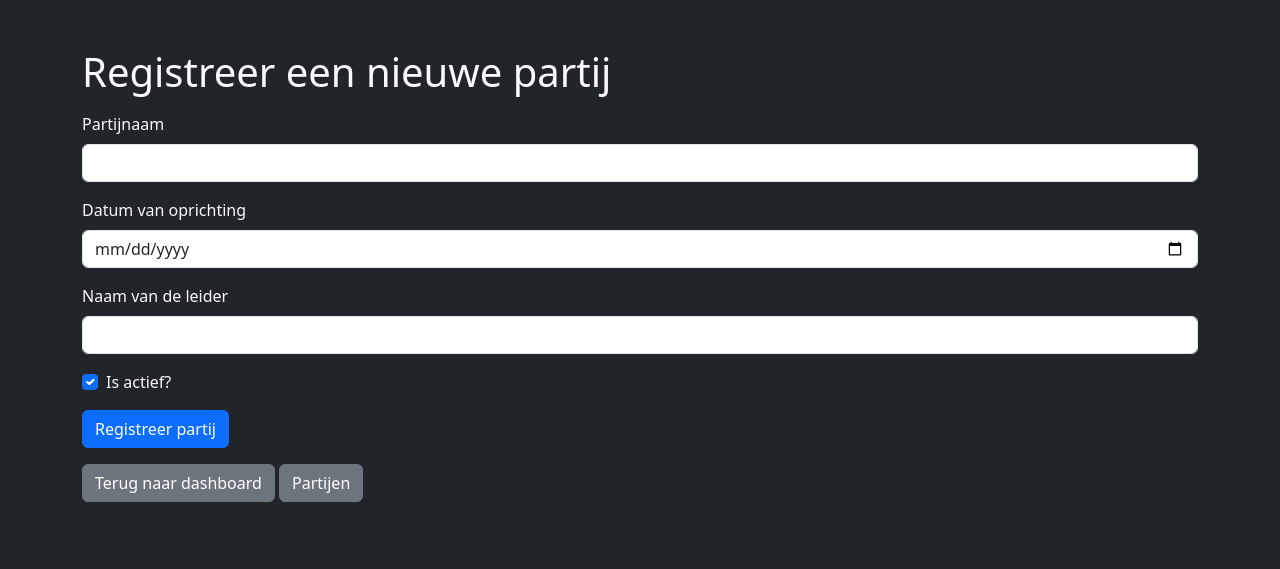
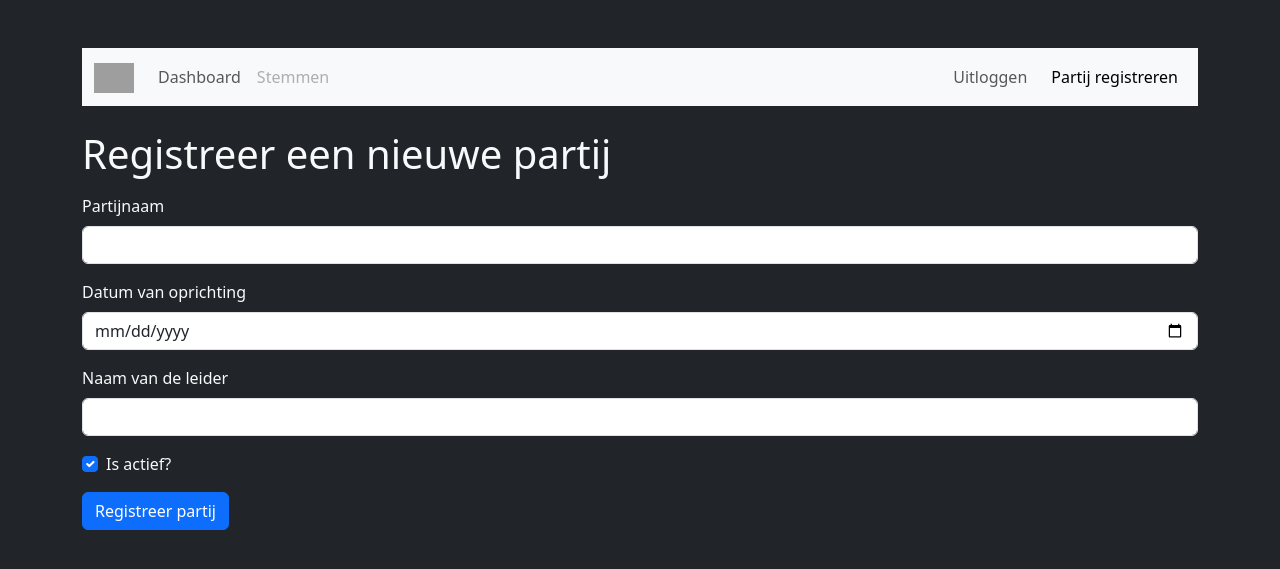
Before and after one commit to trueeman/proefexamen-diego-misha-berkay, a PHP site: page /register_partij.php in a window 1280 px wide. Shown: the top 569 px of the page. Run offline with PHP 8.4, Linux system fonts and the light colour scheme; the visitor is signed in with stand-in values (Sample User, id 1); data that the repository does not hold is empty; grey boxes are pictures that could not be loaded.

Commit message:
navbar en sql hotfix

```diff
--- a/project/public_html/index.php
+++ b/project/public_html/index.php
@@ -33,7 +33,7 @@ if (!isset($_SESSION['userid'])) {
     <div class="container text-center mt-5">
         <nav class="navbar navbar-expand-lg bg-body-tertiary">
             <div class="container-fluid">
-                <a class="navbar-brand" href="">
+                <a class="navbar-brand" href="index.php">
                     <img src="https://www.techniekcollegerotterdam.nl/assets/tcr-logo-a6a45f6beeaae69f30221d89d2a3e4ba1e2696114d5587459bf6a5dcf3603228.svg" alt="Logo" height="30" class="d-inline-block align-text-top">
                 </a>
                 <button class="navbar-toggler" type="button" data-bs-toggle="collapse" data-bs-target="#navbarNav" aria-controls="navbarNav" aria-expanded="false" aria-label="Toggle navigation">
@@ -61,10 +61,6 @@ if (!isset($_SESSION['userid'])) {
                     <a class="nav-link" href="login.php">Inloggen</a>
                     </li>
                  <?php endif; ?>
-                    </ul>
-
-                        </li>
-                    </ul>
                 </div>
             </div>
         </nav>
--- a/project/public_html/login.php
+++ b/project/public_html/login.php
@@ -6,11 +6,7 @@ session_start();
 $db = new Database;
 $conn = $db->getConn();
 
-if ($conn) : ?>
-<h3 class="text-light" style="position: absolute;">✅ Connectie geslaagd</h3>
-<?php else: ?>
-<h3 class="text-light" style="position: absolute;">⚠️ Connectie gefaald</h3>
-<?php endif; ?>
+?>
 
 <!DOCTYPE html>
 <html lang="en">
--- a/project/public_html/register_partij.php
+++ b/project/public_html/register_partij.php
@@ -36,7 +36,6 @@ if ($_SERVER['REQUEST_METHOD'] === 'POST') {
 
         if ($stmt->execute()) {
             $message = "De partij is succesvol geregistreerd.";
-            // Leeg het formulier of herlaad om dubbele indiening te voorkomen
             header("Location: register_partij.php");
             exit();
         } else {
@@ -47,15 +46,50 @@ if ($_SERVER['REQUEST_METHOD'] === 'POST') {
 ?>
 
 <!DOCTYPE html>
-<html lang="en">
+<html lang="nl">
 <head>
     <meta charset="UTF-8">
     <meta name="viewport" content="width=device-width, initial-scale=1.0">
     <title>Partij Registreren</title>
-    <link href="https://cdn.jsdelivr.net/npm/bootstrap@5.3.3/dist/css/bootstrap.min.css" rel="stylesheet" integrity="sha384-QWTKZyjpPEjISv5WaRU9OFeRpok6YctnYmDr5pNlyT2bRjXh0JMhjY6hW+ALEwIH" crossorigin="anonymous">
+    <link href="https://cdn.jsdelivr.net/npm/bootstrap@5.3.3/dist/css/bootstrap.min.css" rel="stylesheet">
 </head>
 <body class="bg-dark text-light">
     <div class="container mt-5">
+        <nav class="navbar navbar-expand-lg navbar-light bg-body-tertiary">
+            <div class="container-fluid">
+                <a class="navbar-brand" href="index.php">
+                    <img src="https://www.techniekcollegerotterdam.nl/assets/tcr-logo-a6a45f6beeaae69f30221d89d2a3e4ba1e2696114d5587459bf6a5dcf3603228.svg" alt="Logo" height="30">
+                </a>
+                <button class="navbar-toggler" type="button" data-bs-toggle="collapse" data-bs-target="#navbarNav" aria-controls="navbarNav" aria-expanded="false">
+                    <span class="navbar-toggler-icon"></span>
+                </button>
+                <div class="collapse navbar-collapse" id="navbarNav">
+                    <ul class="navbar-nav me-auto">
+                        <li class="nav-item">
+                            <a class="nav-link" href="index.php">Dashboard</a>
+                        </li>
+                        <li class="nav-item">
+                            <a class="nav-link disabled" aria-disabled="true">Stemmen</a>
+                        </li>
+                    </ul>
+                    <ul class="navbar-nav ms-auto">
+                        <?php if (isset($_SESSION["userid"])) : ?>
+                            <li class="nav-item me-2">
+                                <a class="nav-link" href="logout.php">Uitloggen</a>
+                            </li>
+                            <li class="nav-item">
+                                <a class="nav-link active" aria-current="page" href="register_partij.php">Partij registreren</a>
+                            </li>
+                        <?php else : ?>
+                            <li class="nav-item">
+                                <a class="nav-link" href="login.php">Inloggen</a>
+                            </li>
+                        <?php endif; ?>
+                    </ul>
+                </div>
+            </div>
+        </nav>
+        <br>
         <h1>Registreer een nieuwe partij</h1>
         <p><?php echo $message; ?></p>
         <form action="register_partij.php" method="post">
@@ -77,9 +111,8 @@ if ($_SERVER['REQUEST_METHOD'] === 'POST') {
             </div>
             <button type="submit" class="btn btn-primary">Registreer partij</button>
         </form>
-        <a href="index.php" class="btn btn-secondary mt-3">Terug naar dashboard</a>
-        <a href="partijen.php" class="btn btn-secondary mt-3">Partijen</a>
     </div>
 
-    <script src="https://cdn.jsdelivr.net/npm/bootstrap@5.3.3/dist/js/bootstrap.bundle.min.js" integrity="sha384-YvpcrYf0tY3lHB60NNkmXc5s9fDVZLESaAA55NDzOxhy9GkcIdslK1eN7N6jIeHz" crossorigin="anonymous"></script>
-</
+    <script src="https://cdn.jsdelivr.net/npm/bootstrap@5.3.3/dist/js/bootstrap.bundle.min.js"></script>
+</body>
+</html>
--- a/project/public_html/signup.php
+++ b/project/public_html/signup.php
@@ -4,11 +4,7 @@ use Proefexamen\ElektronischStemmen\Database;
 session_start();
 
 $db = new Database;
-if ($db) : ?>
-
-<h3 class="text-light" style="position: absolute;">Connectie geslaagd</h3>
-
-<?php endif; ?>
+?>
 
 <!DOCTYPE html>
 <html lang="en">
```
